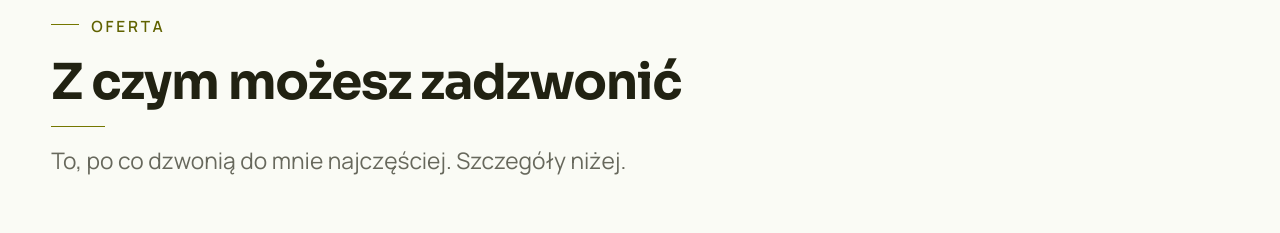
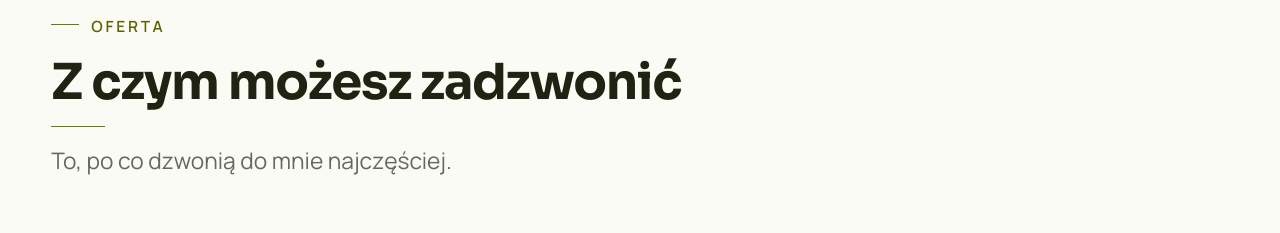
Before and after one commit to Impulseo-pl/elektronek, a plain HTML site: page index.html in a window 1280 px wide. Shown: the part 4454-4687 px from the top of the page. Drawn offline with Linux system fonts and the light colour scheme.

Commit message:
Demo: usuniete puste odeslanie do szczegolow

```diff
--- a/index.html
+++ b/index.html
@@ -130,7 +130,7 @@
     <div class="head reveal">
       <span class="eyebrow">Oferta</span>
       <h2>Z czym możesz zadzwonić</h2>
-      <p>To, po co dzwonią do mnie najczęściej. Szczegóły niżej.</p>
+      <p>To, po co dzwonią do mnie najczęściej.</p>
     </div>
     <ul class="fu-list">
       <li class="fu-row reveal"><div class="fu-name">Awarie i usterki</div><div class="fu-desc">Różnicówka wybija „bez powodu”? Powód zawsze jest - wilgoć w puszce, przebity przewód, zużyty odbiornik.</div><a class="fu-cta" href="kontakt.html">Wycena <span class="arr">→</span></a></li>
```
